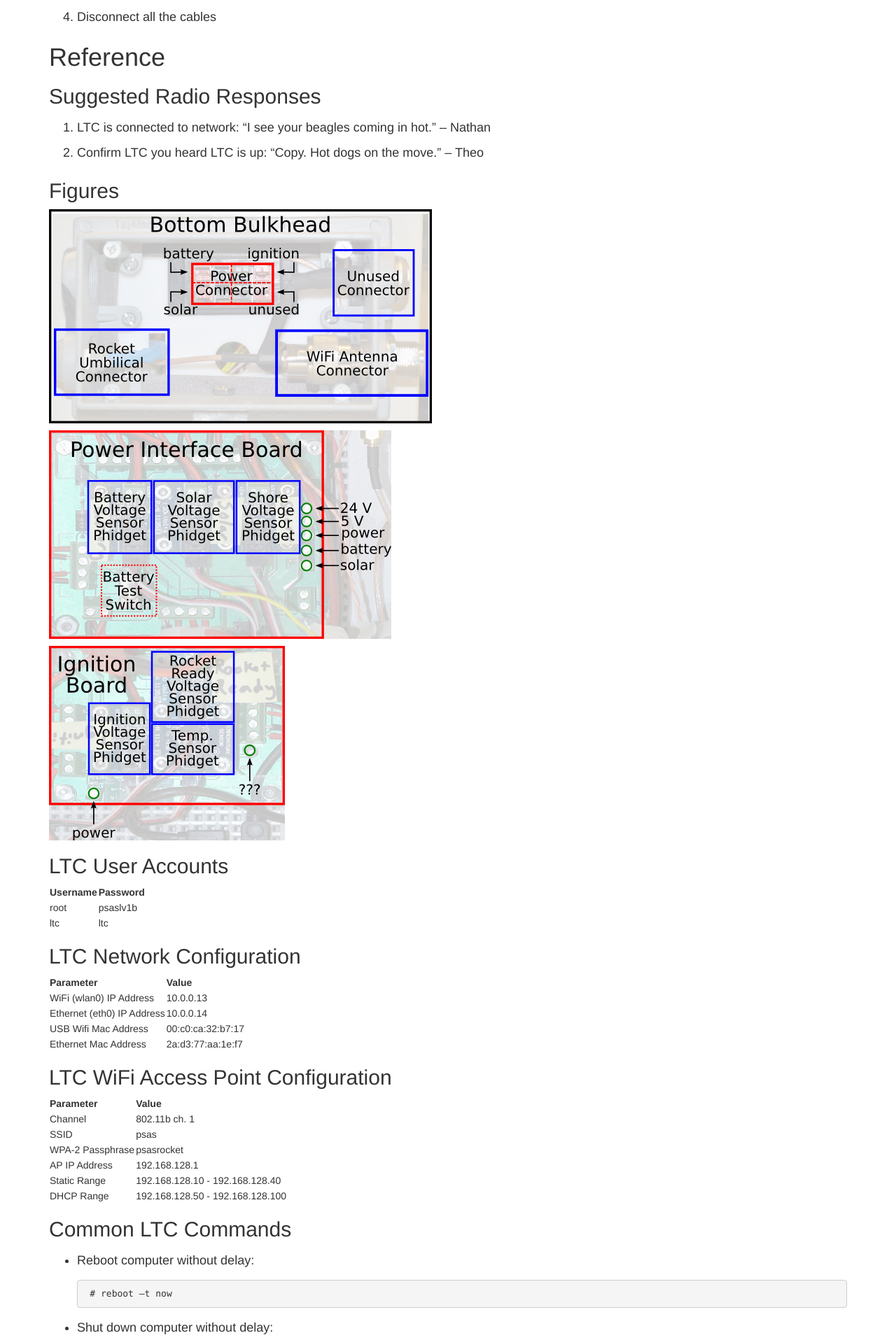
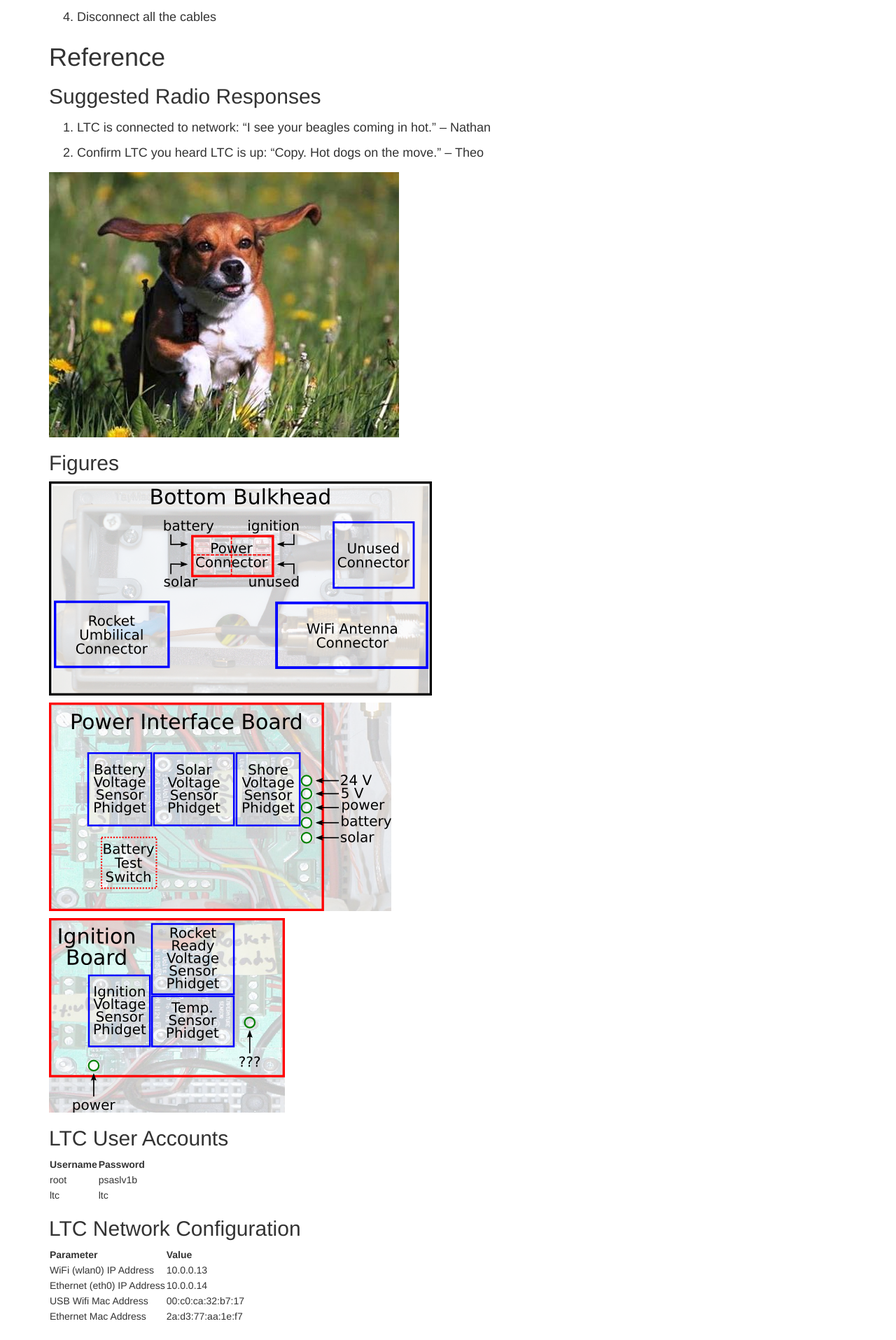
Before and after one commit to psas/procedure-book, a Jekyll site: the page built from 02-LaunchTowerComputer.markdown, in a window 1280 px wide. Shown: the part 3558-5473 px from the top of the page at 70% size. Built offline with Jekyll 4.4.1, drawn with Linux system fonts in a browser that asks for light colours.

Commit message:
Added hot beagle to chapter two.

```diff
--- a/02-LaunchTowerComputer.markdown
+++ b/02-LaunchTowerComputer.markdown
@@ -133,6 +133,8 @@ time.  If you attempt to insert all three at once, they will not fit.
 1. LTC is connected to network: "I see your beagles coming in hot." -- Nathan
 1. Confirm LTC you heard LTC is up: "Copy. Hot dogs on the move." -- Theo
 
+![Hot Beagle](diagrams/hot_beagle.jpg)
+
 ## Figures
 
 
```
Also changed, not shown: diagrams/hot_beagle.jpg (added).
